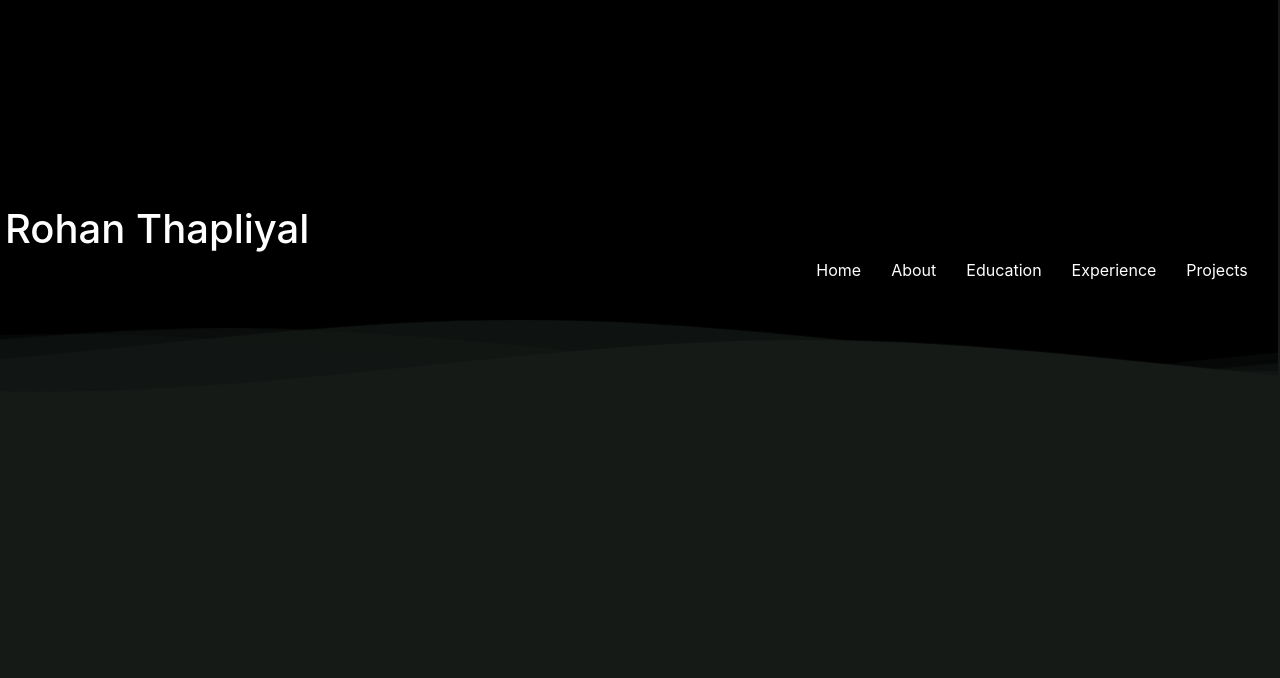
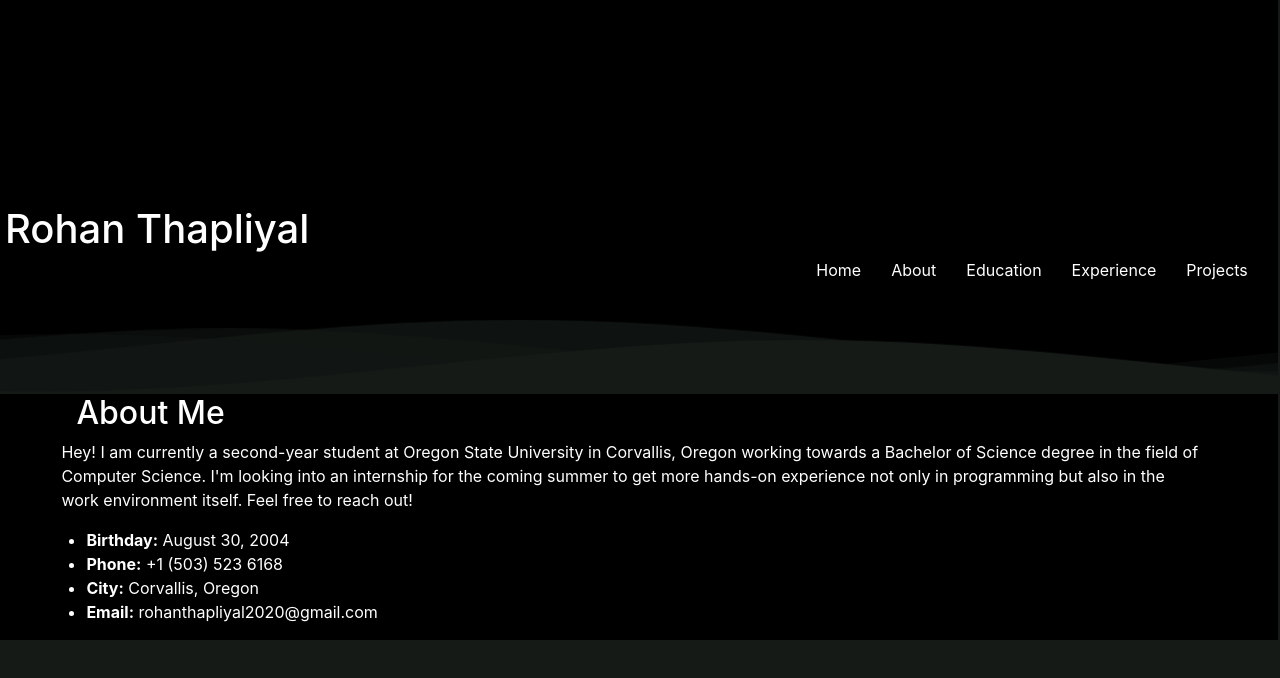
Before and after one commit to Rohanthap/rohanthap.github.io, a plain HTML site: page index.html in a window 1280 px wide. Drawn offline with nearby package versions, Linux system fonts and the light colour scheme.

Commit message:
Adding about me text boxes

```diff
--- a/index.html
+++ b/index.html
@@ -30,7 +30,34 @@
                     </g>
                 </svg>
             </div>
+            <div id = "section-space">
+                <section id="about-me" class="tabs">
+                    <div class="container">
 
+                        <div class="section-title">
+                            <h2>About Me</h2>
+                        </div>
+
+                        <div class="row">
+                            <div>
+                                <p>
+                                    Hey! I am currently a second-year student at Oregon State University in Corvallis, Oregon working towards a Bachelor of Science degree in the field of Computer Science. I'm looking into an internship for the coming summer to get more hands-on experience not only in programming but also in the work environment itself. Feel free to reach out!
+                                </p>
+                                <div class="row">
+                                    <ul>
+                                    <li> <strong>Birthday:</strong> August 30, 2004</li>
+                                    <li> <strong>Phone:</strong> +1 (503) 523 6168</li>
+                                    <li> <strong>City:</strong> Corvallis, Oregon</li>
+                                    <li> <strong>Email:</strong> rohanthapliyal2020@gmail.com</li>
+                                    </ul>
+                                </div>
+                            </div>
+                        </div>
+
+                    </div>
+
+                </section>
+            </div>
         </header>
         <script src="https://code.jquery.com/jquery-3.7.1.js"></script>
         <script src="main.js"></script>
```
